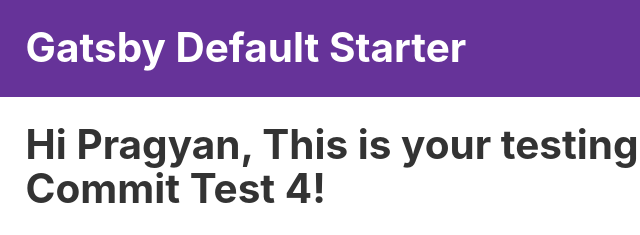
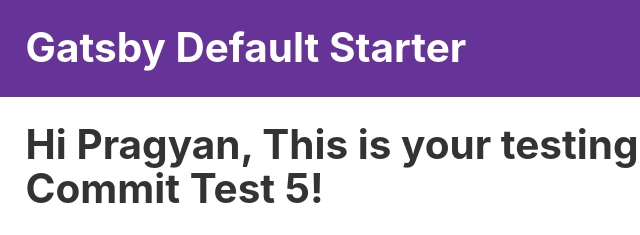
Before and after one commit to pragyanatvade/test-gatsby-site, a Gatsby site: page / in a window 1280 px wide. Shown: the top 235 px of the page, 154-794 px from the left. Built offline with nearby package versions, Linux system fonts and the light colour scheme; Gatsby itself is replaced by a stand-in of ours.

Commit message:
Update index.js

```diff
--- a/src/pages/index.js
+++ b/src/pages/index.js
@@ -8,7 +8,7 @@ import SEO from "../components/seo"
 const IndexPage = () => (
   <Layout>
     <SEO title="Home" />
-    <h1>Hi Pragyan, This is your testing website. Commit Test 4!</h1>
+    <h1>Hi Pragyan, This is your testing website. Commit Test 5!</h1>
     <p>Welcome to your new Gatsby site.</p>
     <p>Now go build something great.</p>
     <div style={{ maxWidth: `300px`, marginBottom: `1.45rem` }}>
```
